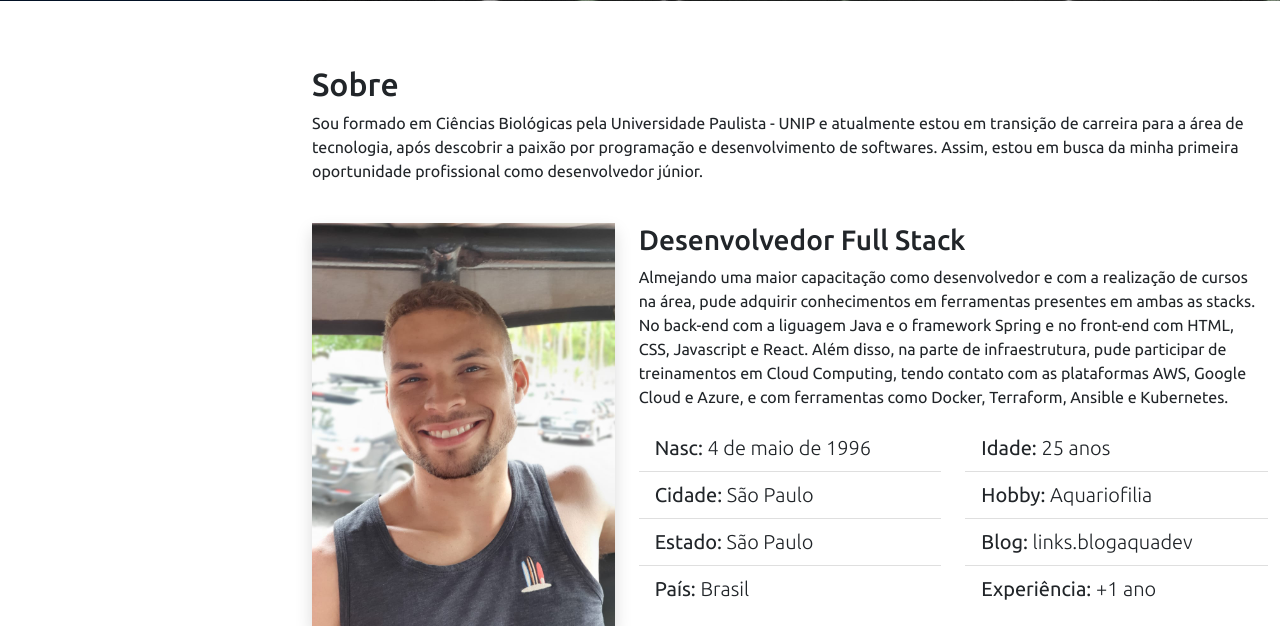
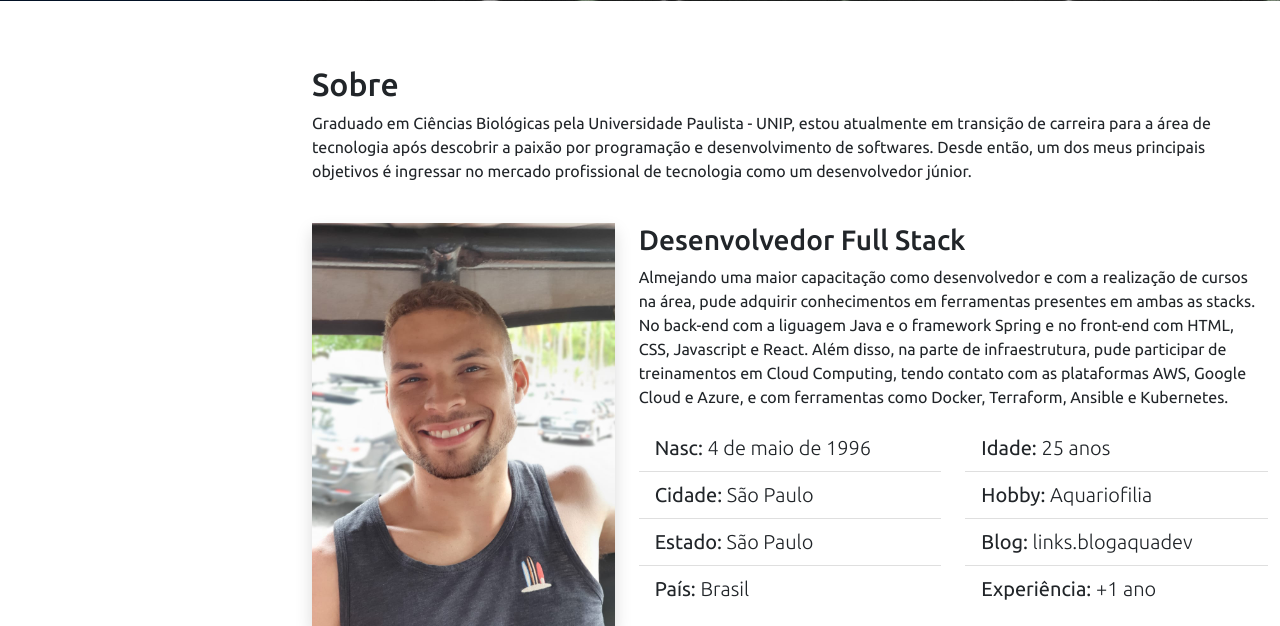
Before and after one commit to MatheusVSOliveira/Portifolio, a Flask app: page / in a window 1280 px wide. Shown: the part 799-1425 px from the top of the page. Run offline with Flask 2, Linux system fonts and the light colour scheme; some libraries are stand-ins or nearby versions.

Commit message:
Atualizando informações

```diff
--- a/templates/index.html
+++ b/templates/index.html
@@ -84,10 +84,10 @@
             <div class="row w-100">
                 <div class="col-md12" data-anime="down">
                     <h2 class="pt-3">Sobre</h2>
-                    <p>Sou formado em Ciências Biológicas pela Universidade Paulista - UNIP e atualmente estou em
-                       transição de carreira para a área de tecnologia, após descobrir a paixão por
-                       programação e desenvolvimento de softwares. Assim, estou em busca da minha
-                       primeira oportunidade profissional como desenvolvedor júnior.</p>
+                    <p>Graduado em Ciências Biológicas pela Universidade Paulista - UNIP, estou atualmente em
+                       transição de carreira para a área de tecnologia após descobrir a paixão por
+                       programação e desenvolvimento de softwares. Desde então, um dos meus principais
+                    objetivos é ingressar no mercado profissional de tecnologia como um desenvolvedor júnior.</p>
                 </div>
             </div>
 
@@ -96,7 +96,7 @@
                     <img class="img-fluid shadow" src="../static/img/foto de perfil.jpg" alt="foto do Matheus" data-anime="left">
                 </div>
                 <div class="col-md-8" data-anime="right">
-                    <h3>Desenvolvedor Full Stack</h3>
+                    <h3>Desenvolvedor Full Stack </h3>
                     <p>Almejando uma maior capacitação como desenvolvedor e com a realização de cursos na área, pude adquirir
                         conhecimentos em ferramentas presentes em ambas as stacks. No back-end com a liguagem Java e o framework Spring
                         e no front-end com HTML, CSS, Javascript e React. Além disso, na parte de infraestrutura, pude participar de
```
